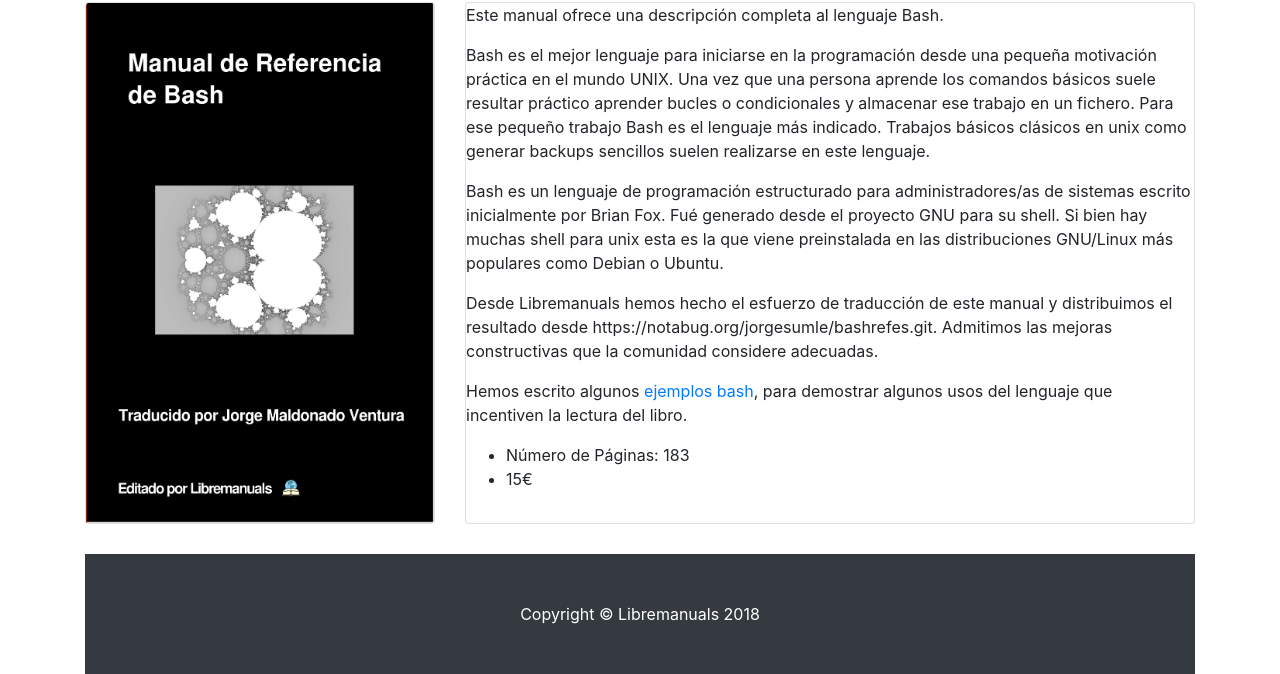
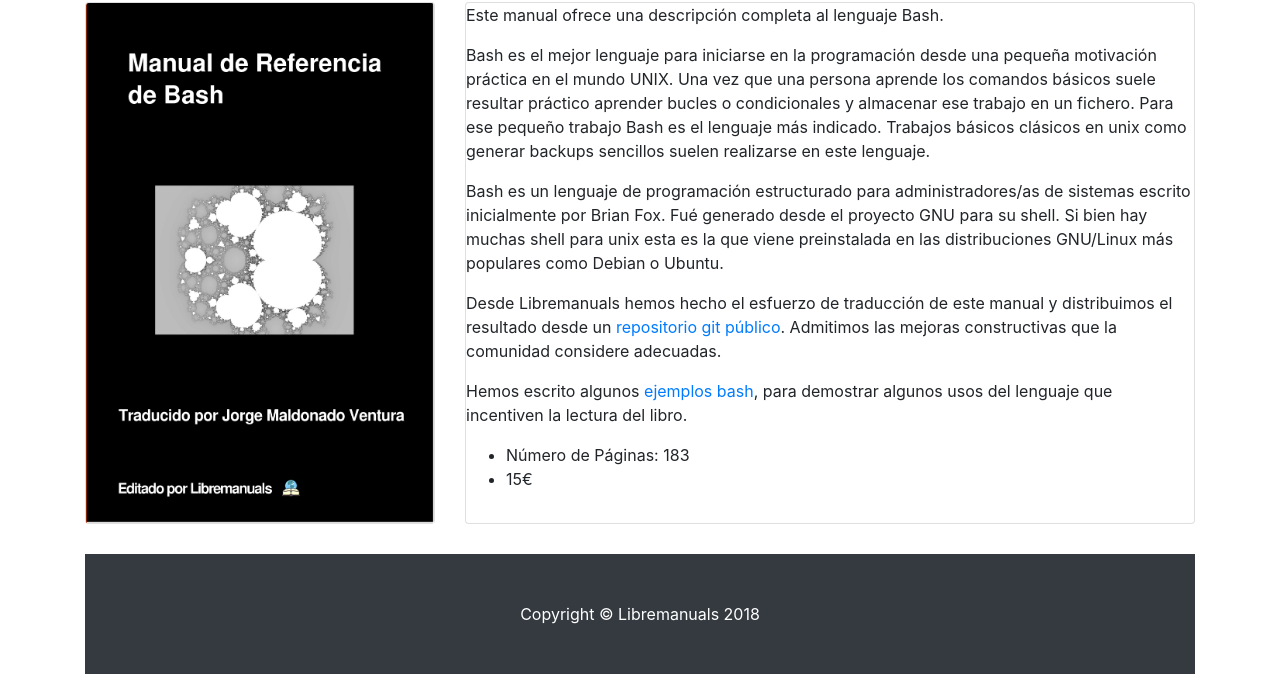
Before and after one commit to jorgesumle/libremanuals.github.io, a website: page bash.html in a window 1280 px wide. Shown: the part 150-824 px from the top of the page. Drawn offline with Linux system fonts and the light colour scheme.

Commit message:
bash.html: insertar enlace a notabug

```diff
--- a/bash.html
+++ b/bash.html
@@ -128,7 +128,7 @@
 	    </p>
 
 	    <p class="card-text">
-Desde Libremanuals hemos hecho el esfuerzo de traducción de este manual y distribuimos el resultado desde https://notabug.org/jorgesumle/bashrefes.git. Admitimos las mejoras constructivas que la comunidad considere adecuadas.
+Desde Libremanuals hemos hecho el esfuerzo de traducción de este manual y distribuimos el resultado desde un <a href="https://notabug.org/jorgesumle/bashrefes">repositorio git público</a>. Admitimos las mejoras constructivas que la comunidad considere adecuadas.
 	    </p>
 
 	    <p class="card-text">
```
